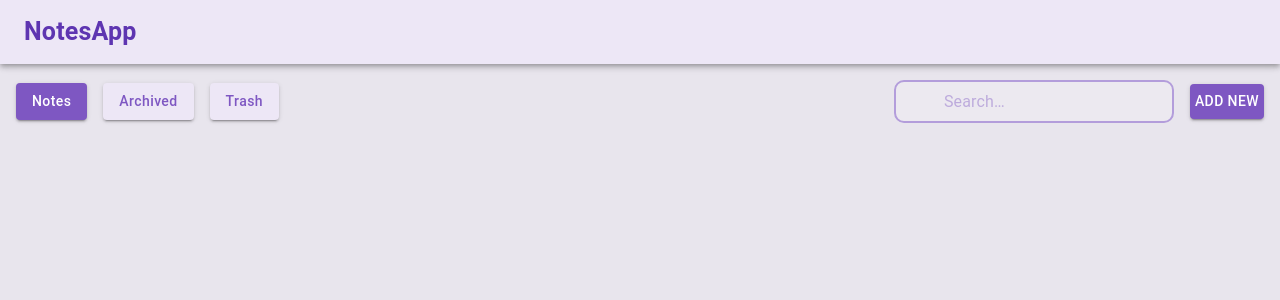
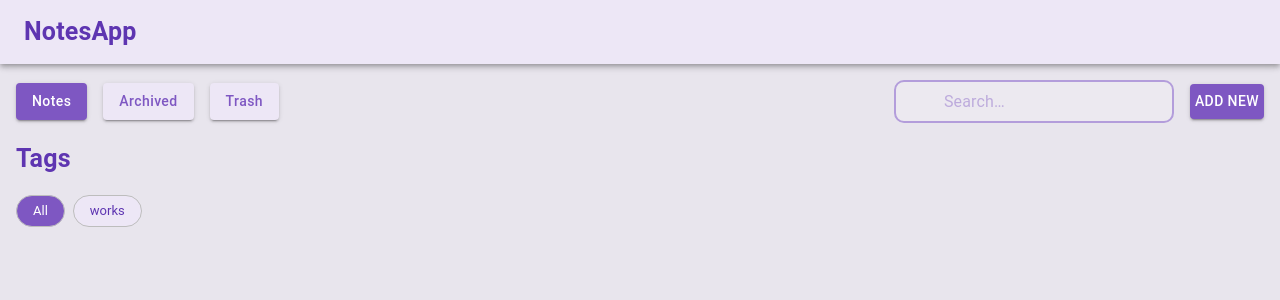
Before and after one commit to Sajitha94/project_01_NotesApp, a React (Vite) app: page / in a window 1280 px wide. Shown: the top 300 px of the page. Built offline with nearby package versions, Linux system fonts and the light colour scheme; some icons are missing.

Commit message:
tags page design

```diff
--- a/src/App.jsx
+++ b/src/App.jsx
@@ -2,6 +2,7 @@ import { useState } from "react";
 import "./App.css";
 import HeaderPage from "./components/HeaderPage";
 import SearchPage from "./components/SearchPage";
+import TagsPage from "./components/TagsPage";
 
 function App() {
   const [count, setCount] = useState(0);
@@ -10,6 +11,7 @@ function App() {
     <>
       <HeaderPage />
       <SearchPage />
+      <TagsPage />
     </>
   );
 }
--- /dev/null
+++ b/src/components/TagsPage.jsx
@@ -0,0 +1,48 @@
+import React from "react";
+import Chip from "@mui/material/Chip";
+import Stack from "@mui/material/Stack";
+import Typography from "@mui/material/Typography";
+import { useState } from "react";
+import Box from "@mui/material/Box";
+
+function TagsPage() {
+  const [activeChip, setActiveChip] = useState("All");
+  const chipArr = ["All", "works"];
+
+  const handleClick = () => {
+    console.info("You clicked the Chip.");
+  };
+  return (
+    <Box className="flex flex-col justify-between items-start mx-4">
+      <Typography
+        variant="h6"
+        noWrap
+        component="div"
+        sx={{
+          color: "#5e35b1",
+          fontWeight: "bold",
+          fontSize: { xs: "16px", sm: "25px" },
+        }}
+      >
+        Tags
+      </Typography>
+      <Stack direction="row" spacing={1} sx={{ overflowX: "auto", py: 2 }}>
+        {chipArr.map((chip) => (
+          <Chip
+            label={chip}
+            key={chip}
+            variant="outlined"
+            onClick={handleClick}
+            sx={{
+              backgroundColor: activeChip === chip ? "#7e57c2" : "#ede7f6",
+              color: activeChip === chip ? "white" : "#5e35b1",
+              padding: "5px 5px",
+            }}
+          />
+        ))}
+      </Stack>
+    </Box>
+  );
+}
+
+export default TagsPage;
```
